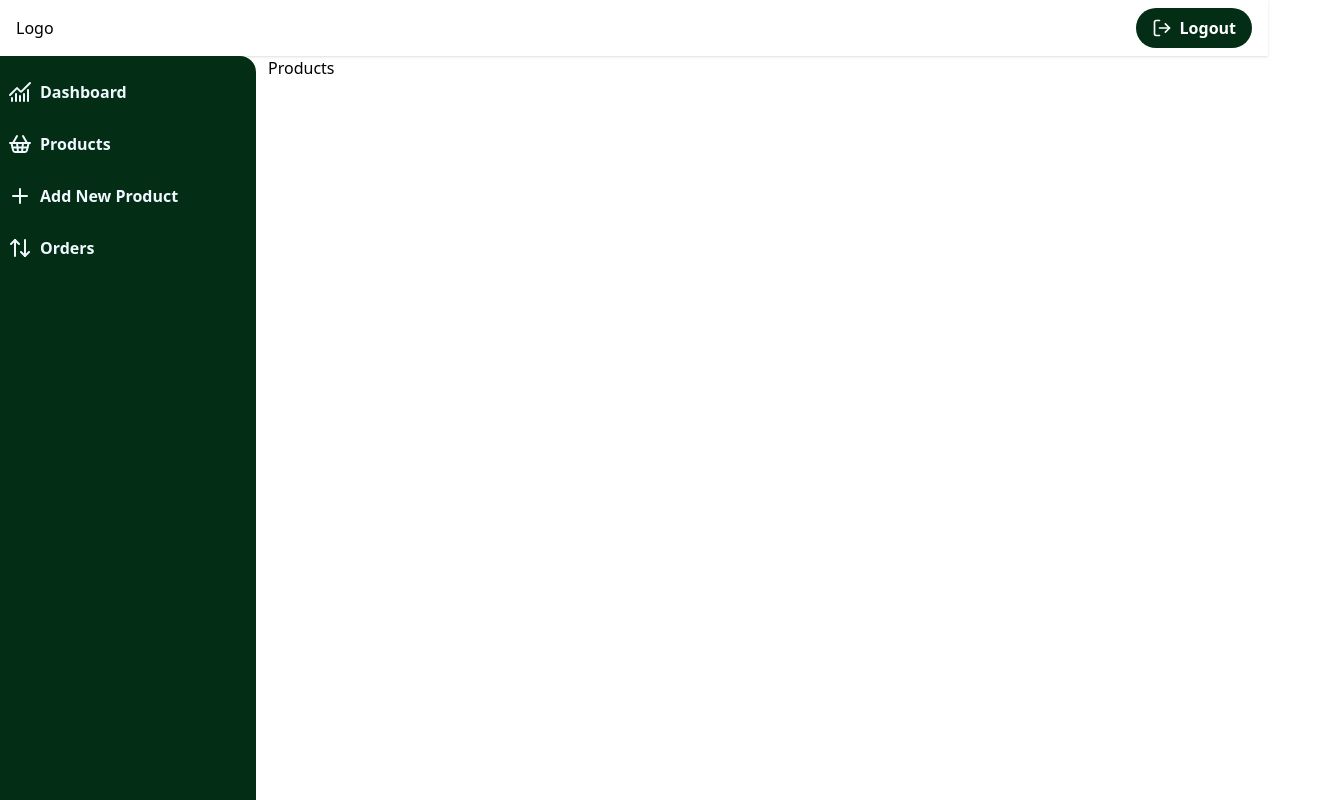
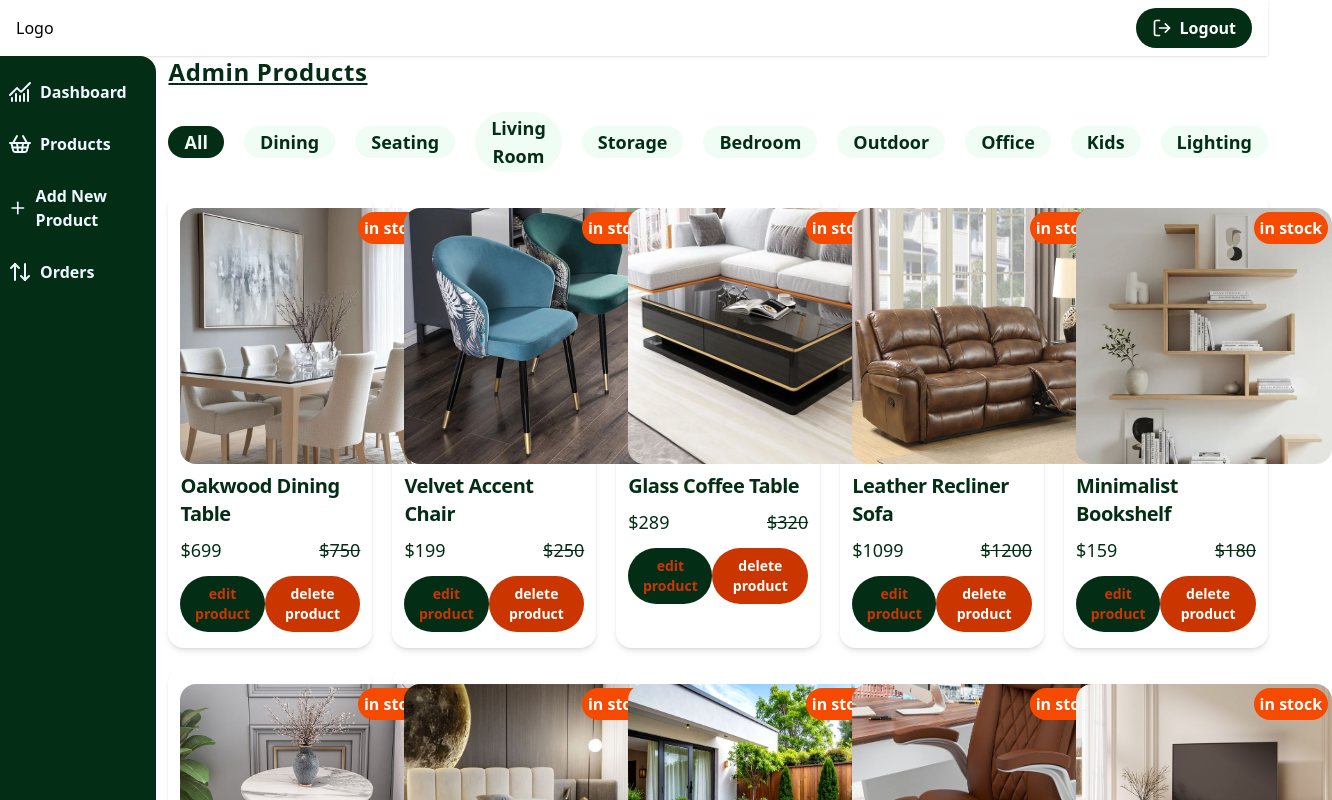
Before and after one commit to vs-git-max/young-sam-furniture-workshop, a React (Vite) app: page /admin/products in a window 1280 px wide. Shown: the top 800 px of the page, 1332 px wide, since content can reach past the window. Built offline with nearby package versions, Linux system fonts and the light colour scheme.

Commit message:
almost done with the admin products page

```diff
--- /dev/null
+++ b/src/components/admin/ProductCard.jsx
@@ -0,0 +1,47 @@
+import React from "react";
+
+const ProductCard = ({ product }) => {
+  console.log(product);
+  return (
+    <div className="py-4 px-3  shadow-md rounded-2xl min-h-auto ">
+      <div className="w-64 relative">
+        <img
+          src={product?.image}
+          alt=""
+          className="object-cover rounded-2xl aspect-square w-full"
+        />
+        {product?.inStock && (
+          <h1 className="absolute top-1 right-1 bg-orange-600 rounded-2xl py-1 px-1.5 text-white font-bold">
+            in stock
+          </h1>
+        )}
+      </div>
+      <h1 className="text-xl font-bold tracking-tight text-green-950 my-2">
+        {product?.name}
+      </h1>
+      <div className="flex w-full justify-between">
+        <p className="text-green-950 font-medium text-lg">
+          ${product?.salesPrice}
+        </p>
+        <p
+          className={` ${
+            product?.salesPrice >= 0 ? "line-through" : ""
+          } text-green-950 font-medium text-lg`}
+        >
+          ${product?.price}
+        </p>
+      </div>
+
+      <div className="flex w-full justify-between">
+        <button className="bg-green-950 py-2 px-3 mt-3 rounded-full font-bold text-sm cursor-pointer text-orange-700 ">
+          edit product
+        </button>
+        <button className="text-white py-2 px-3 mt-3 rounded-full font-bold text-sm cursor-pointer bg-orange-700">
+          delete product
+        </button>
+      </div>
+    </div>
+  );
+};
+
+export default ProductCard;
--- a/src/components/admin/Products.jsx
+++ b/src/components/admin/Products.jsx
@@ -1,7 +1,56 @@
-import React from "react";
+import { useContext, useEffect, useState } from "react";
+import MyAppContext from "../../context/Context";
+import { categories, products } from "../../helper";
+import ProductCard from "./ProductCard";
 
 const Products = () => {
-  return <div>Products</div>;
+  const [filterParam, setFilterParam] = useState("All");
+  const { adminProducts, setAdminProducts } = useContext(MyAppContext);
+
+  const handleClick = (getValue) => {
+    setFilterParam(getValue);
+  };
+
+  const filteredProducts =
+    filterParam === "All"
+      ? adminProducts
+      : adminProducts.filter((product) => product.category === filterParam);
+
+  useEffect(() => {
+    setAdminProducts(products);
+  }, [setAdminProducts]);
+
+  return (
+    <div className="">
+      <div className="">
+        <h1 className="text-2xl font-extrabold tracking-wide text-green-950 underline">
+          Admin Products
+        </h1>
+      </div>
+      <div className="flex items-center gap-3 lg:gap-5 mt-4 lg:mt-6">
+        {categories.map((category) => (
+          <button
+            className={`${
+              filterParam === category.value
+                ? "text-green-50 bg-green-950"
+                : "text-green-950 bg-green-50"
+            }  font-bold text-sm lg:text-lg rounded-full py-1 lg:py-0.5 px-3 lg:px-4 `}
+            key={category.label}
+            onClick={() => handleClick(category.value)}
+          >
+            {category.label}
+          </button>
+        ))}
+      </div>
+
+      <div className="mt-5 grid grid-cols-1 sm:grid-cols-2 gap-2 sm:gap-3 lg:gap-5 md:gap-4   md:grid-cols-3 lg:grid-cols-5">
+        {filteredProducts.length > 0 &&
+          filteredProducts.map((product) => (
+            <ProductCard key={product.id} product={product} />
+          ))}
+      </div>
+    </div>
+  );
 };
 
 export default Products;
--- a/src/context/Provider.jsx
+++ b/src/context/Provider.jsx
@@ -1,13 +1,24 @@
 import { useLocation } from "react-router-dom";
 import MyAppContext from "./Context";
+import { useEffect, useState } from "react";
+import { products } from "../helper";
 
 const MyAppProvider = ({ children }) => {
   const location = useLocation();
   const user = null;
   const isAuthenticated = false;
+  const [adminProducts, setAdminProducts] = useState([]);
 
   return (
-    <MyAppContext.Provider value={{ location, user, isAuthenticated }}>
+    <MyAppContext.Provider
+      value={{
+        location,
+        user,
+        isAuthenticated,
+        adminProducts,
+        setAdminProducts,
+      }}
+    >
       {children}
     </MyAppContext.Provider>
   );
--- a/src/helper/index.js
+++ b/src/helper/index.js
@@ -4,11 +4,11 @@ import coffeeTable from ".././assets/coffee-table.jpg";
 import sofa from ".././assets/ergonomic-chair.jpg";
 import bookshelf from ".././assets/book-self.jpg";
 import marbleTable from ".././assets/marble-table.jpg";
-import upholsteredBed from ".././assets/upholstered-bed.jpg";
+import upholsteredBed from ".././assets/uphoisted-bed.jpg";
 import outdoorFurniture from ".././assets/outdoor-furniture.jpg";
 import officeErgonomic from ".././assets/office-ergonomic.jpg";
 import tvStand from ".././assets/simple-tv-stand.jpg";
-import wardrobe from ".././assets/walldrope.jpg";
+import wardrobe from ".././assets/walldrop.jpg";
 import bedsideTable from ".././assets/bedside-table.jpg";
 import sofaBed from ".././assets/sofa-bed.jpg";
 import floatingWallShelf from "../../src/assets/floating-bookshelf.jpg";
@@ -19,7 +19,7 @@ import roundDinning from ".././assets/round-dinning-table.jpg";
 import floorLamp from ".././assets/floor-lamp.jpg";
 import lSofa from "../../src/assets/l-shaped-sofa.jpg";
 
-const products = [
+export const products = [
   {
     id: 1,
     name: "Oakwood Dining Table",
@@ -302,3 +302,16 @@ const products = [
     image: lSofa,
   },
 ];
+
+export const categories = [
+  { id: 0, label: "All", value: "All" },
+  { id: 1, label: "Dining", value: "Dining" },
+  { id: 2, label: "Seating", value: "Seating" },
+  { id: 3, label: "Living Room", value: "Living Room" },
+  { id: 4, label: "Storage", value: "Storage" },
+  { id: 5, label: "Bedroom", value: "Bedroom" },
+  { id: 6, label: "Outdoor", value: "Outdoor" },
+  { id: 7, label: "Office", value: "Office" },
+  { id: 8, label: "Kids", value: "Kids" },
+  { id: 9, label: "Lighting", value: "Lighting" },
+];
```
Also changed, not shown: 1 other file (tests, documents, lock files or other folders).
